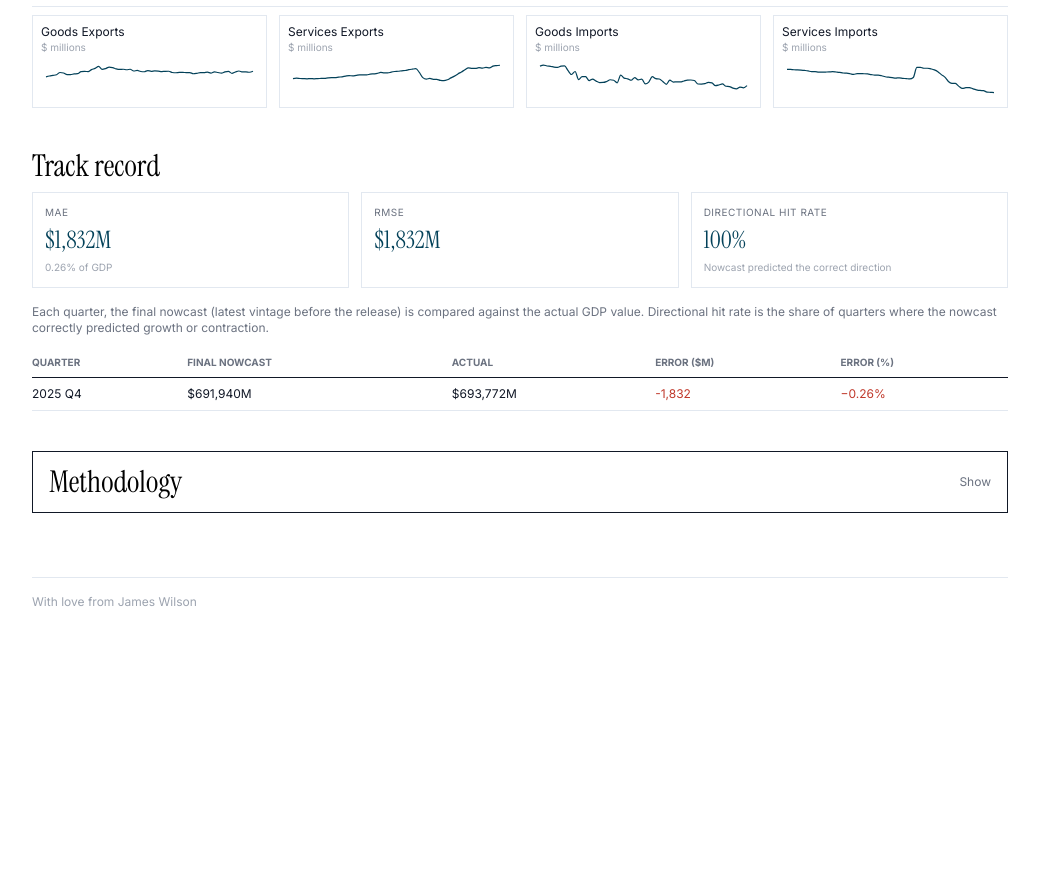
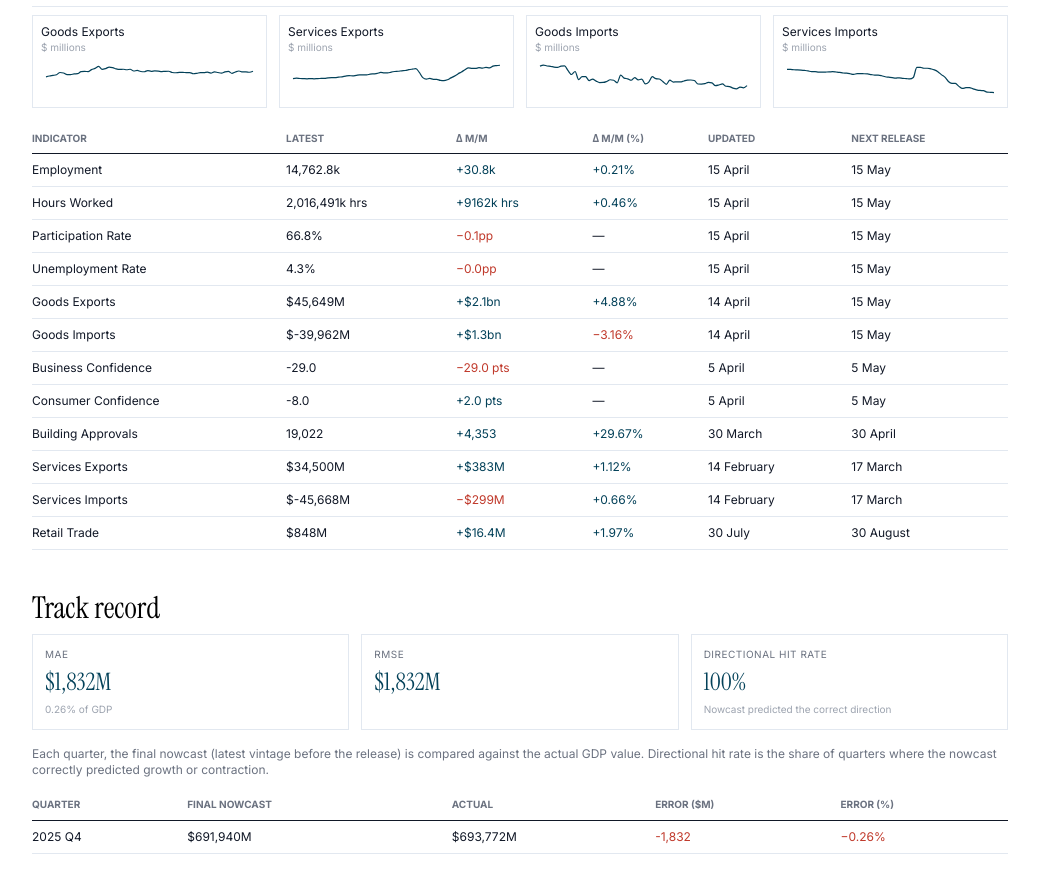
Before and after one commit to Allisterh/nowcasting-Australia, a Next.js app: page / in a window 1280 px wide. Shown: the part 1325-2218 px from the top of the page, without its empty margins (120-1159 px from the left). Before the commit the page ends 1967 px from the top, so only its background shows below. Built offline with nearby package versions, Linux system fonts and the light colour scheme.

Commit message:
feat(indicators): render table below detail card

```diff
--- a/src/components/IndicatorGrid.tsx
+++ b/src/components/IndicatorGrid.tsx
@@ -4,6 +4,7 @@ import { useState } from "react";
 import type { IndicatorData, Indicator, IndicatorGroup } from "@/lib/types";
 import IndicatorSparkline, { type SparklineMode } from "./IndicatorSparkline";
 import IndicatorDetailCard from "./IndicatorDetailCard";
+import IndicatorsTable from "./IndicatorsTable";
 
 const GROUP_ORDER: IndicatorGroup[] = ["Labour", "Consumer", "Business", "External"];
 
@@ -63,6 +64,11 @@ export default function IndicatorGrid({ indicators }: Props) {
         </div>
       ))}
       {selected && <IndicatorDetailCard indicator={selected} onClose={() => setSelected(null)} />}
+      <IndicatorsTable
+        indicators={indicators.indicators}
+        selectedId={selected?.id ?? null}
+        onSelect={setSelected}
+      />
     </section>
   );
 }
```
